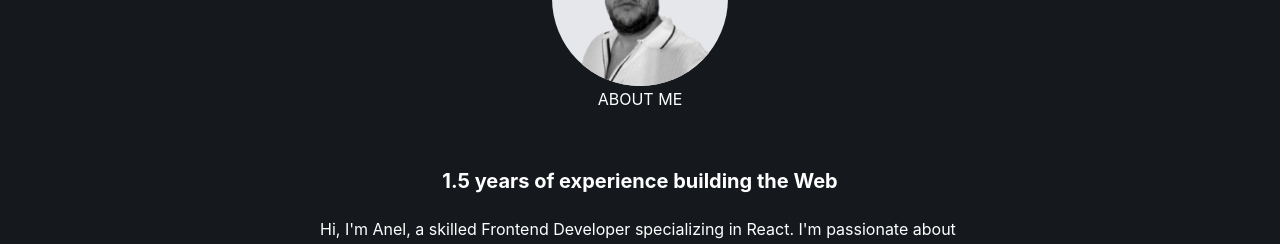
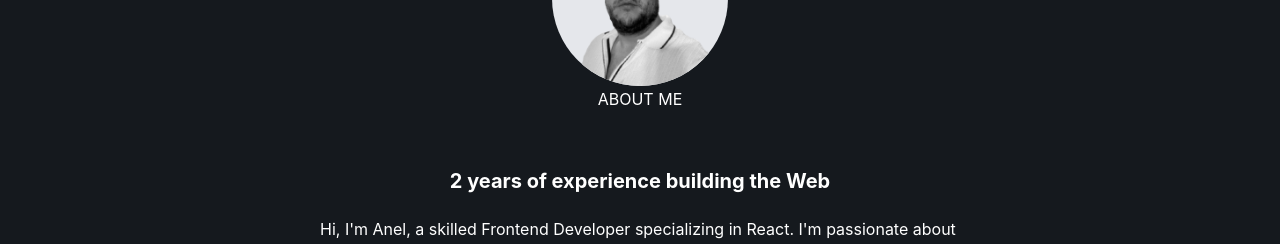
Before and after one commit to anelz/Portfolio-new, a React (Create React App) app: page / in a window 1280 px wide. Shown: the part 960-1204 px from the top of the page. Built offline with nearby package versions, Linux system fonts and the light colour scheme.

Commit message:
changes8

```diff
--- a/src/pages/About.jsx
+++ b/src/pages/About.jsx
@@ -16,7 +16,7 @@ const About = () => {
     <div className="lg:pt-4 flex justify-center pt-6">ABOUT ME</div>
     <div
 
-       className=" pt-10 flex justify-center lg:text-xl font-bold text-lg ">1.5 years of experience building the Web</div>
+       className=" pt-10 flex justify-center lg:text-xl font-bold text-lg ">2  years of experience building the Web</div>
     </div>
     <div className="h-1/6 w-full text-white lg:justify-center flex ">
     <div
```
